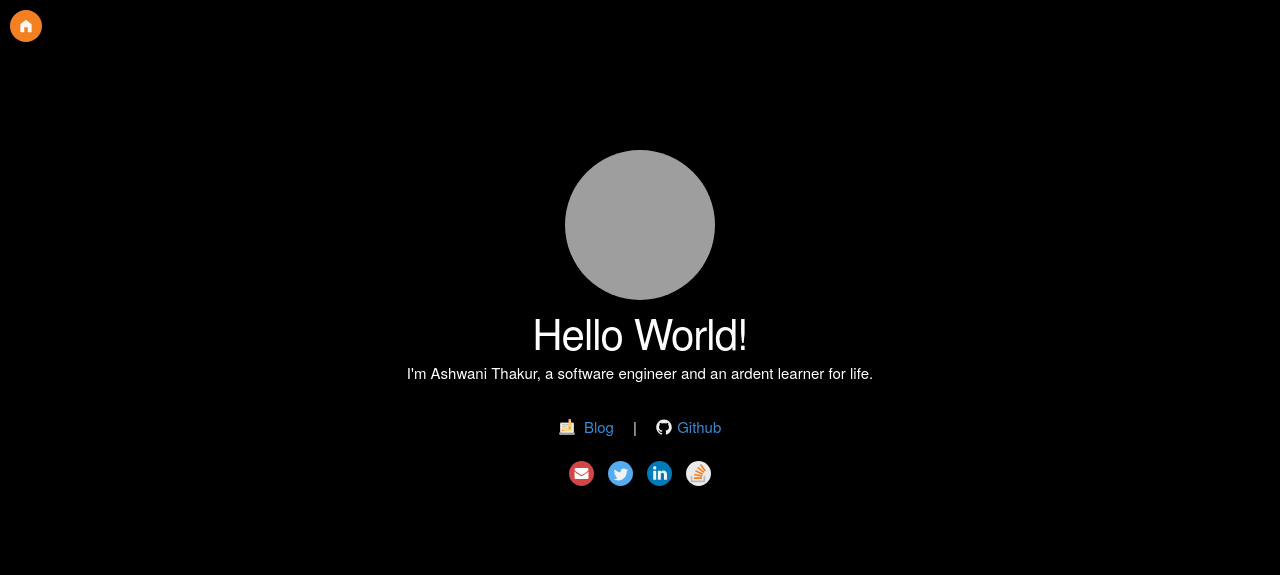
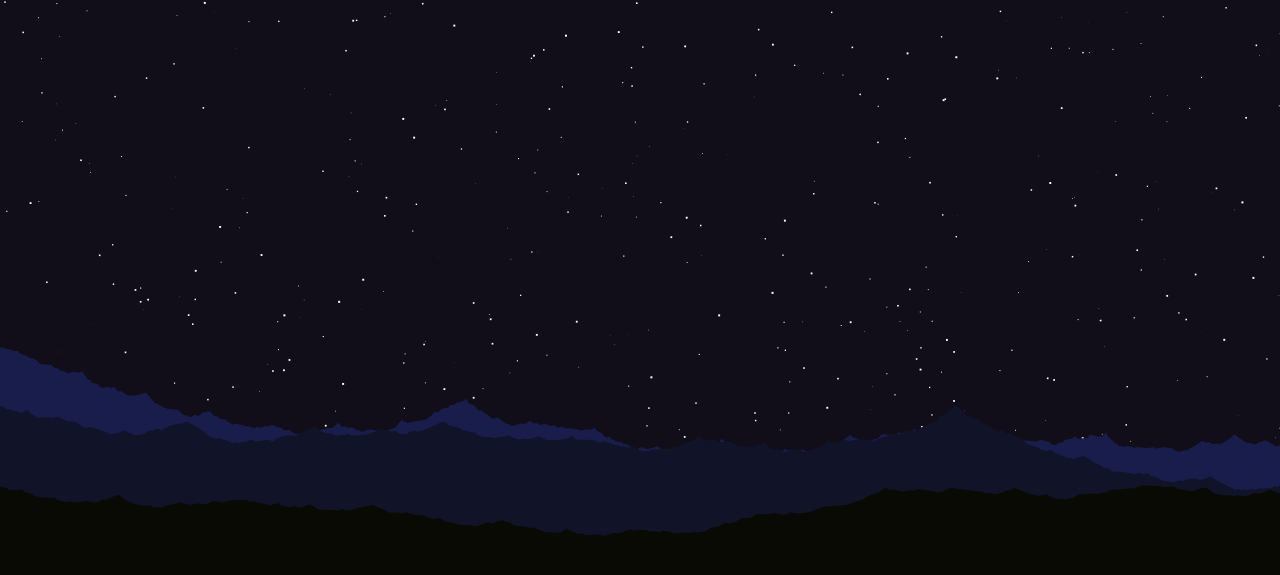
Before and after one commit to ashwanitr/ashwanitr.github.io, a Jekyll site: the page built from index.html, in a window 1280 px wide. Shown: the top 575 px of the page. Built offline with Jekyll 4.4.1, drawn with Linux system fonts in a browser that asks for light colours; grey boxes are pictures that could not be loaded.

Commit message:
updated profile

```diff
--- a/index.html
+++ b/index.html
@@ -2,36 +2,198 @@
 layout: default
 ---
 
+<canvas id="bgCanvas"></canvas>
+
+Tasdsdgsdfgdsfjhdsgfsdjfhdsf
+<style>
+  body, html {
+    background-color: #FFFF;
+    color: #fff;
+    width: 100%;
+    height: 100%;
+    margin: 0;
+    padding: 0;
+    overflow: hidden;
+}
+canvas {
+    position:absolute;
+    top:0;
+    left:0
+}
+  </style>
+  <script>
+      (function () {
+      var requestAnimationFrame = window.requestAnimationFrame || window.mozRequestAnimationFrame || window.webkitRequestAnimationFrame || window.msRequestAnimationFrame || function (callback) {
+              window.setTimeout(callback, 1000 / 60);
+          };
+      window.requestAnimationFrame = requestAnimationFrame;
+  })();
+
+  // Terrain stuff.
+  var background = document.getElementById("bgCanvas"),
+      bgCtx = background.getContext("2d"),
+      width = window.innerWidth,
+      height = document.body.offsetHeight;
+
+  (height < 400) ? height = 400 : height;
+
+  background.width = width;
+  background.height = height;
+
+  function Terrain(options) {
+      options = options || {};
+      this.terrain = document.createElement("canvas");
+      this.terCtx = this.terrain.getContext("2d");
+      this.scrollDelay = options.scrollDelay || 90;
+      this.lastScroll = new Date().getTime();
+
+      this.terrain.width = width;
+      this.terrain.height = height;
+      this.fillStyle = options.fillStyle || "#191D4C";
+      this.mHeight = options.mHeight || height;
+
+      // generate
+      this.points = [];
+
+      var displacement = options.displacement || 140,
+          power = Math.pow(2, Math.ceil(Math.log(width) / (Math.log(2))));
+
+      // set the start height and end height for the terrain
+      this.points[0] = this.mHeight;//(this.mHeight - (Math.random() * this.mHeight / 2)) - displacement;
+      this.points[power] = this.points[0];
+
+      // create the rest of the points
+      for (var i = 1; i < power; i *= 2) {
+          for (var j = (power / i) / 2; j < power; j += power / i) {
+              this.points[j] = ((this.points[j - (power / i) / 2] + this.points[j + (power / i) / 2]) / 2) + Math.floor(Math.random() * -displacement + displacement);
+          }
+          displacement *= 0.6;
+      }
+
+      document.body.appendChild(this.terrain);
+  }
+
+  Terrain.prototype.update = function () {
+      // draw the terrain
+      this.terCtx.clearRect(0, 0, width, height);
+      this.terCtx.fillStyle = this.fillStyle;
+
+      if (new Date().getTime() > this.lastScroll + this.scrollDelay) {
+          this.lastScroll = new Date().getTime();
+          this.points.push(this.points.shift());
+      }
+
+      this.terCtx.beginPath();
+      for (var i = 0; i <= width; i++) {
+          if (i === 0) {
+              this.terCtx.moveTo(0, this.points[0]);
+          } else if (this.points[i] !== undefined) {
+              this.terCtx.lineTo(i, this.points[i]);
+          }
+      }
+
+      this.terCtx.lineTo(width, this.terrain.height);
+      this.terCtx.lineTo(0, this.terrain.height);
+      this.terCtx.lineTo(0, this.points[0]);
+      this.terCtx.fill();
+  }
 
 
+  // Second canvas used for the stars
+  bgCtx.fillStyle = '#05004c';
+  bgCtx.fillRect(0, 0, width, height);
+
+  // stars
+  function Star(options) {
+      this.size = Math.random() * 2;
+      this.speed = Math.random() * .05;
+      this.x = options.x;
+      this.y = options.y;
+  }
+
+  Star.prototype.reset = function () {
+      this.size = Math.random() * 2;
+      this.speed = Math.random() * .05;
+      this.x = width;
+      this.y = Math.random() * height;
+  }
+
+  Star.prototype.update = function () {
+      this.x -= this.speed;
+      if (this.x < 0) {
+          this.reset();
+      } else {
+          bgCtx.fillRect(this.x, this.y, this.size, this.size);
+      }
+  }
+
+  function ShootingStar() {
+      this.reset();
+  }
+
+  ShootingStar.prototype.reset = function () {
+      this.x = Math.random() * width;
+      this.y = 0;
+      this.len = (Math.random() * 80) + 10;
+      this.speed = (Math.random() * 10) + 6;
+      this.size = (Math.random() * 1) + 0.1;
+      // this is used so the shooting stars arent constant
+      this.waitTime = new Date().getTime() + (Math.random() * 3000) + 500;
+      this.active = false;
+  }
+
+  ShootingStar.prototype.update = function () {
+      if (this.active) {
+          this.x -= this.speed;
+          this.y += this.speed;
+          if (this.x < 0 || this.y >= height) {
+              this.reset();
+          } else {
+              bgCtx.lineWidth = this.size;
+              bgCtx.beginPath();
+              bgCtx.moveTo(this.x, this.y);
+              bgCtx.lineTo(this.x + this.len, this.y - this.len);
+              bgCtx.stroke();
+          }
+      } else {
+          if (this.waitTime < new Date().getTime()) {
+              this.active = true;
+          }
+      }
+  }
+
+  var entities = [];
+
+  // init the stars
+  for (var i = 0; i < height; i++) {
+      entities.push(new Star({
+          x: Math.random() * width,
+          y: Math.random() * height
+      }));
+  }
+
+  // Add 2 shooting stars that just cycle.
+  entities.push(new ShootingStar());
+  entities.push(new ShootingStar());
+entities.push(new Terrain({mHeight : (height/2)-120}));
+entities.push(new Terrain({displacement : 120, scrollDelay : 50, fillStyle : "rgb(17,20,40)", mHeight : (height/2)-60}));
+  entities.push(new Terrain({displacement : 100, scrollDelay : 20, fillStyle : "rgb(10,10,5)", mHeight : height/2}));
+
+  //animate background
+  function animate() {
+      bgCtx.fillStyle = '#110E19';
+      bgCtx.fillRect(0, 0, width, height);
+      bgCtx.fillStyle = '#ffffff';
+      bgCtx.strokeStyle = '#ffffff';
+
+      var entLen = entities.length;
+
+      while (entLen--) {
+          entities[entLen].update();
+      }
+      requestAnimationFrame(animate);
+  }
+  animate();
+    </script>
+
 <!-- above here adding new changes -->
-<div class="home-page">
-  <img class="photo" src="https://avatars2.githubusercontent.com/u/42508662?s=400&u=b21cae0e7c20898b36f427055d1d74723c664874&v=4" height="150" >
-  <h2>Hello World!</h2>
-  <p>I'm Ashwani Thakur, a software engineer and an ardent learner for life.  </p>
-
-  <p class="work">
-
-    <a href="/blog" >
-      <span>{% include icons/blog.svg %}</span>
-      Blog</a> |
-    <a target="_blank" href="{{ site.link_to.github }}">
-      <span>{% include icons/github.svg %}</span>Github
-    </a>
-  </p>
-  <p class="social">
-    <a href="mailto: {{site.email}}">
-      <span>{% include icons/mail.svg %}</span>
-    </a>
-    <a target="_blank" href="{{ site.link_to.twitter }}">
-      <span>{% include icons/twitter.svg %}</span>
-    </a>
-
-    <a target="_blank" href="{{ site.link_to.linkedin }}">
-      <span>{% include icons/linkedin.svg %}</span>
-    </a>
-    <a target="_blank" href="https://stackoverflow.com/users/10424859/ashwani">
-      <span>{% include icons/stackoverflow.svg %}</span>
-    </a>
-  </p>
-</div>
```
Also changed, not shown: 1 other file.
